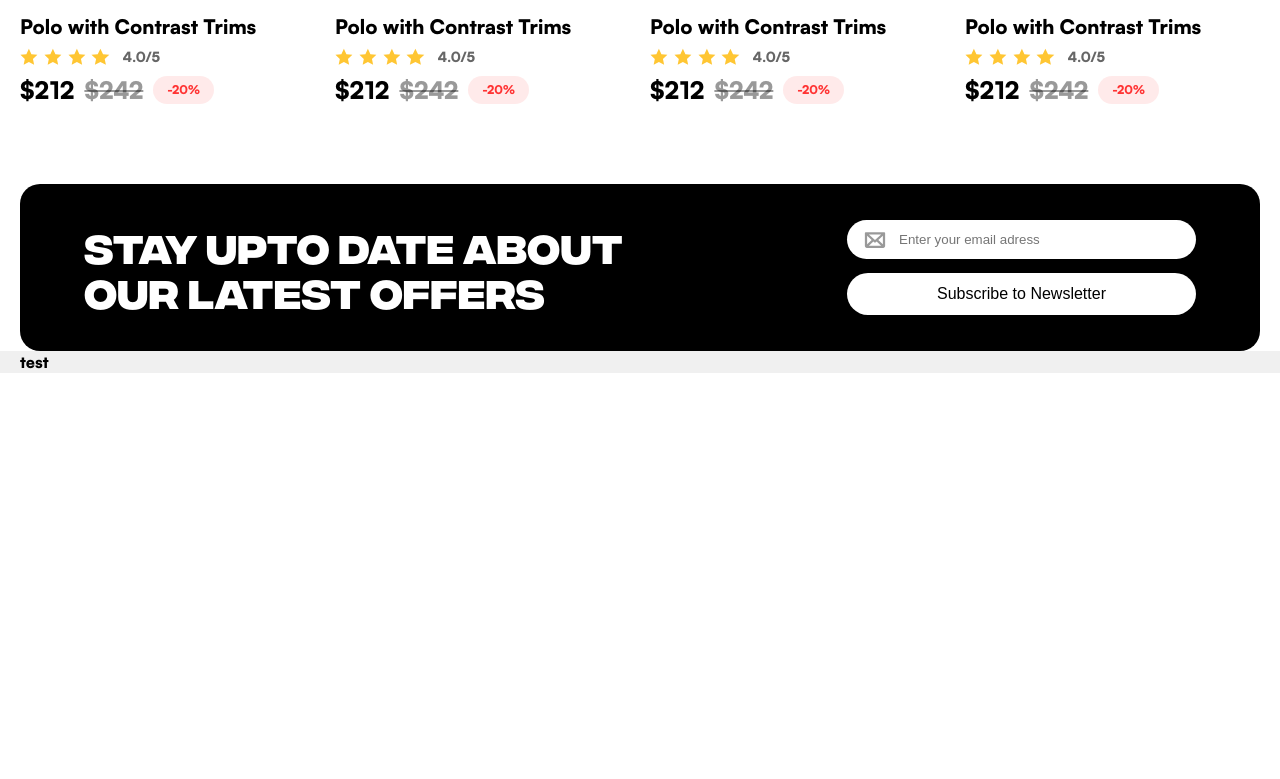
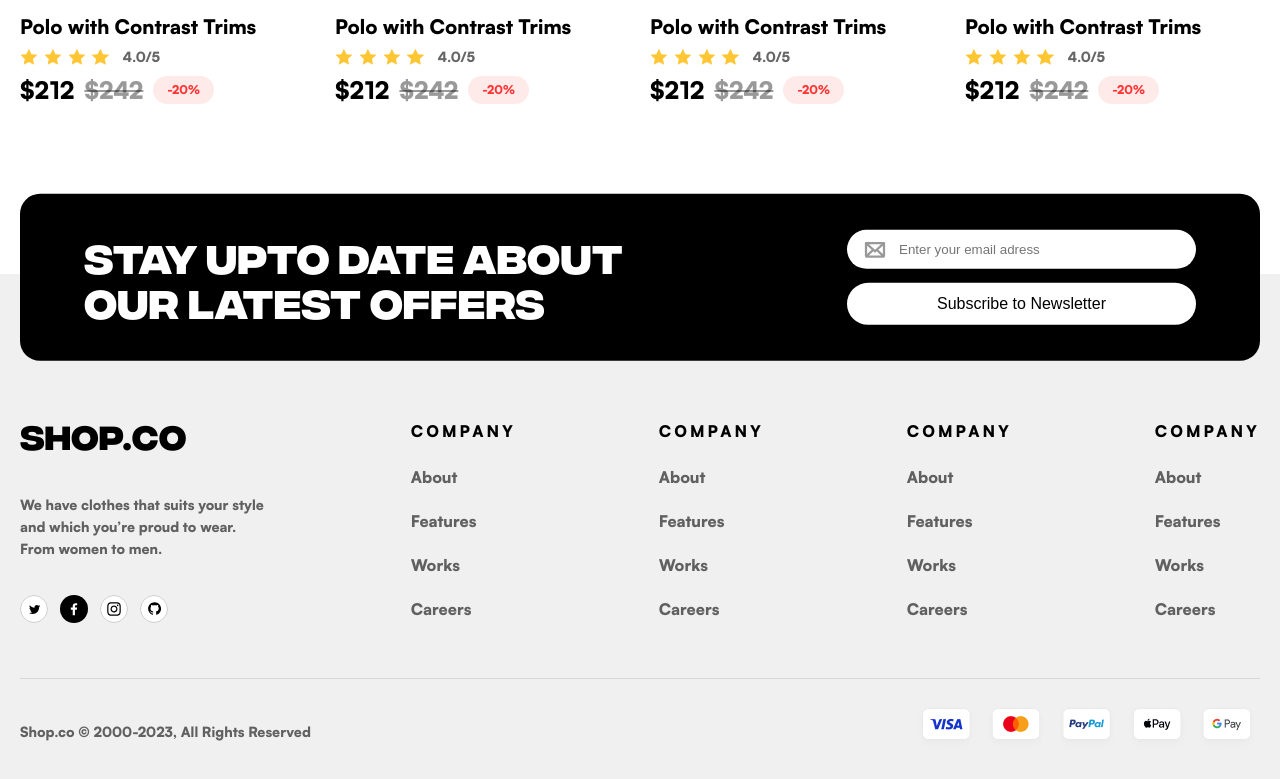
Before and after one commit to amiraslan999/e-commerce-figma_task, a plain HTML site: page index.html in a window 1280 px wide. Shown: the part 2375-3154 px from the top of the page. Before the commit the page ends 2748 px from the top, so only its background shows below. Drawn offline with Linux system fonts and the light colour scheme.

Commit message:
e-commerce_figma folder updated

```diff
--- a/index.html
+++ b/index.html
@@ -447,7 +447,75 @@
    </section>
    <section class="footer-section">
     <div class="container footer-container">
-        test
+        <div class="main-content-footer">
+            <div class="side1">
+                <h2>SHOP.CO</h2>
+                <p>We have clothes that suits your style and which you’re proud to wear. From women to men.</p>
+                <div class="icons">
+                    <img src="./assets/icons/social.svg" alt="#">
+                </div>
+            </div>
+            <div class="side2 side3">
+                <div class="header-ul">
+                    <p>Company</p>
+                </div>
+                <ul>
+                    <li><a href="#">About</a></li>
+                    <li><a href="#">Features</a></li>
+                    <li><a href="#">Works</a></li>
+                    <li><a href="#">Careers</a></li>
+                </ul>
+            </div>
+            <div class="side2 side4">
+                <div class="header-ul">
+                    <p>Company</p>
+                </div>
+                <ul>
+                    <li><a href="#">About</a></li>
+                    <li><a href="#">Features</a></li>
+                    <li><a href="#">Works</a></li>
+                    <li><a href="#">Careers</a></li>
+                </ul>
+            </div>
+            <div class="side2 side5">
+                <div class="header-ul">
+                    <p>Company</p>
+                </div>
+                <ul>
+                    <li><a href="#">About</a></li>
+                    <li><a href="#">Features</a></li>
+                    <li><a href="#">Works</a></li>
+                    <li><a href="#">Careers</a></li>
+                </ul>
+            </div>
+            <div class="side2 side6">
+                <div class="header-ul">
+                    <p>Company</p>
+                </div>
+                <ul>
+                    <li><a href="#">About</a></li>
+                    <li><a href="#">Features</a></li>
+                    <li><a href="#">Works</a></li>
+                    <li><a href="#">Careers</a></li>
+                </ul>
+            </div>
+        </div>
+        <div class="second-content-footer">
+            <div class="left">
+                <span>
+                    Shop.co © 2000-2023, All Rights Reserved
+                </span>
+            </div>
+            <div class="right">
+                <div class="card-container">
+                    <img src="./assets/images/visa.png" alt="#">
+                    <img src="./assets/images/mastercard.png" alt="#">
+                    <img src="./assets/images/paypal.png" alt="#">
+                    <img src="./assets/images/applepay.png" alt="#">
+                    <img src="./assets/images/googlepay.png" alt="#">
+                </div>
+            </div>
+        </div>
     </div>
    </section>
 </body>
--- a/style.css
+++ b/style.css
@@ -858,7 +858,7 @@ line-height: 22px; /* 157.143% */
    }
 }
 .also-like-section{
-    margin-bottom: 78px;
+    margin-bottom: 168px;
 }
 .also-like-section .like-container header{
     margin-bottom: 55px;
@@ -976,11 +976,11 @@ font-size: 12px;
         font-size: 10px;
     }
 }
-/* .upto-date-section{
+.upto-date-section{
     position: absolute;
     left: 50%;
-    transform: translateX(-50%);
-} */
+    transform: translate(-50%, -48%);
+}
 .upto-date-section .upto-date-container .information-container{
     padding: 36px 64px;
     width: 1240px;
@@ -1035,8 +1035,13 @@ transition: .2s;
     color: grey;
 }
 @media screen and (max-width:1275px){
+    /* .upto-date-section{
+        transform: translateY(-240px);
+    } */
     .upto-date-section{
-        transform: translateY(-240px);
+        position: absolute;
+        transform: translate( -50%, -95%);
+        z-index: 1;
     }
     .upto-date-section .upto-date-container .information-container .left-side p {
         width: 297px;
@@ -1069,4 +1074,109 @@ line-height: normal;
 }
 .footer-section{
     background: #F0F0F0;
+    padding-top: 140px;
+    padding-bottom: 88px;
 }
+.footer-section .footer-container .main-content-footer .right-side{
+    display: flex;
+}
+.footer-section .footer-container .main-content-footer{
+    padding-bottom: 50px;
+    border-bottom: 1px solid rgba(0, 0, 0, 0.10);
+}
+.footer-section .footer-container .main-content-footer .side1 h2{
+    color: #000;
+    font-size: 33.455px;
+    font-weight: 700;
+    line-height: normal;
+}
+.footer-section .footer-container .main-content-footer .side1 p{
+    margin-top: 40px;
+    color: rgba(0, 0, 0, 0.60);
+font-size: 14px;
+font-weight: 400;
+line-height: 22px; /* 157.143% */
+width: 248px;
+}
+.footer-section .footer-container .main-content-footer{
+    display: flex;
+    align-items: center;
+    justify-content: space-between;
+}
+.footer-section .footer-container .main-content-footer .side1 .icons{
+    margin-top: 35px;
+}
+.footer-section .footer-container .main-content-footer .side1 .icons img{
+    width: 148px;
+    height: 28px;
+}
+.footer-section .footer-container .main-content-footer .side2 .header-ul{
+    margin-bottom: 26px;
+}
+.footer-section .footer-container .main-content-footer .side2 .header-ul p{
+    color: #000;
+font-size: 16px;
+font-weight: 500;
+line-height: 18px; /* 112.5% */
+letter-spacing: 3px;
+text-transform: uppercase;
+}
+.footer-section .footer-container .main-content-footer .side2 ul{
+    list-style-type: none;
+    display: flex;
+    flex-direction: column;
+    row-gap: 22px;
+}
+.footer-section .footer-container .main-content-footer .side2 ul li a{
+    text-decoration: none;
+    color: rgba(0, 0, 0, 0.60);
+font-size: 16px;
+font-weight: 400;
+line-height: 19px; /* 118.75% */
+transition: .2s;
+}
+.footer-section .footer-container .main-content-footer .side2 ul li a:hover{
+    color: #4F4631;
+}
+.footer-section .footer-container .second-content-footer{
+    margin-top: 25px;
+    display: flex;
+    align-items: center;
+    justify-content: space-between;
+}
+.footer-section .footer-container .second-content-footer .left span{
+    color: rgba(0, 0, 0, 0.60);
+font-size: 14px;
+font-weight: 400;
+line-height: normal;
+}
+@media screen and (max-width:1275px) {
+    .footer-section{
+        transform: translateY(-20%);
+        padding-top: 280px;
+        padding-bottom: 77.26px;
+    }
+    .footer-section .footer-container .main-content-footer {
+        flex-wrap: wrap;
+    }
+    .footer-section .footer-container .main-content-footer .side1 p{
+        width: 357px;
+    }
+    .footer-section .footer-container .main-content-footer .side1 p{
+        margin-top: 14px;
+    }
+    .footer-section .footer-container .main-content-footer .side1 .icons img {
+        margin-bottom: 24.42px;
+    }
+    .footer-section .footer-container .main-content-footer .side2{
+        display: flex;
+        flex-direction: column;
+        width: 150px;
+    }
+    .footer-section .footer-container .main-content-footer .side5{
+        margin-top: 24px;
+    }
+    .footer-section .footer-container .main-content-footer .side6{
+        margin-top: 24px;
+    }
+}
```
Also changed, not shown: assets/icons/social.svg (added), assets/images/applepay.png (added), assets/images/googlepay.png (added), assets/images/mastercard.png (added), assets/images/paypal.png (added), assets/images/visa.png (added).
